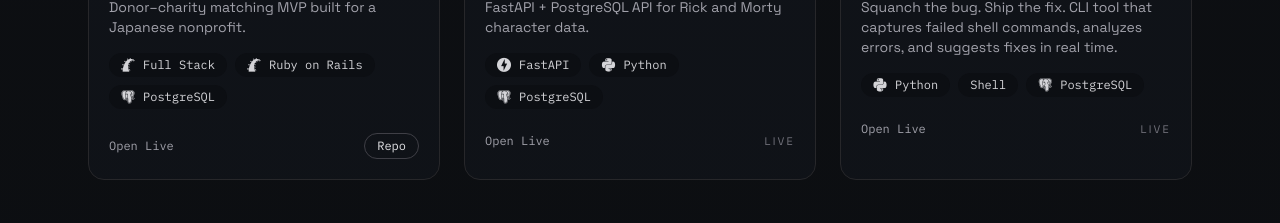
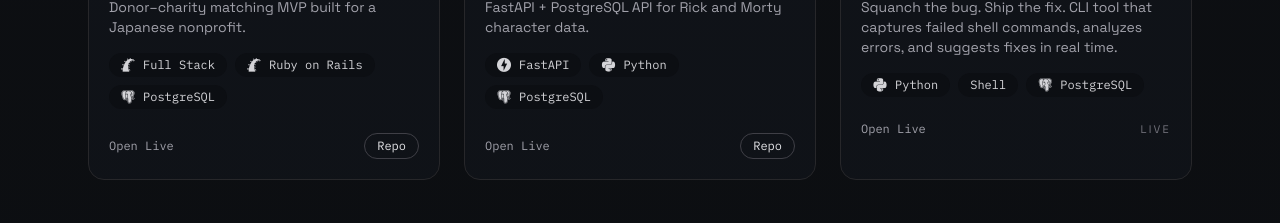
Before and after one commit to Hishamkhashman1/portfolio, a Next.js app: page / in a window 1280 px wide. Shown: the part 1740-1963 px from the top of the page. Built offline with nearby package versions, Linux system fonts and the light colour scheme.

Commit message:
updated API

```diff
--- a/data/projects.ts
+++ b/data/projects.ts
@@ -25,7 +25,8 @@ export const projects: Project[] = [
     description: "FastAPI + PostgreSQL API for Rick and Morty character data.",
     stack: ["FastAPI", "Python", "PostgreSQL"],
     image: "/projects/api.png",
-    liveUrl: "https://hishamkhashman1.com/rick-and-morty-api",
+    liveUrl: "https://rick-and-morty-api-9871cc72.fastapicloud.dev/",
+    repoUrl: "https://github.com/Hishamkhashman1/rick-and-morty-api",
     category: "Current Projects"
   },
    {
```
